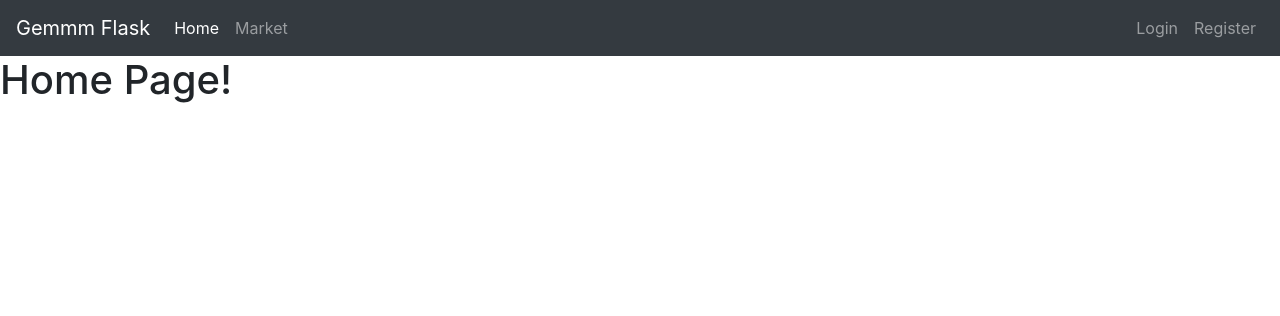
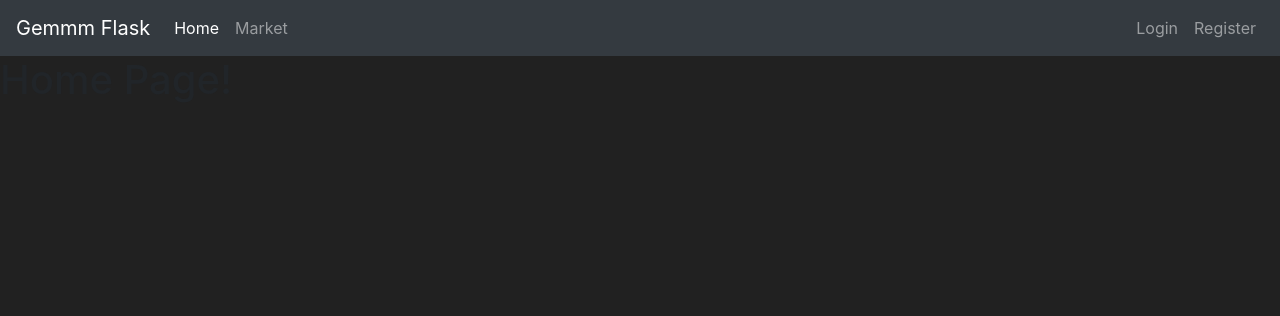
Before and after one commit to Zainab-Aamir-Khan/Flask-Practice, a Flask app: page / in a window 1280 px wide. Shown: the top 316 px of the page. Run offline with Flask 3, Linux system fonts and the light colour scheme.

Commit message:
practice

```diff
--- a/templates/home.html
+++ b/templates/home.html
@@ -58,4 +58,10 @@
     -->
 </body>
 
+<style>
+    body{
+        background-color: #212121;
+    }
+</style>
+
 </html>
```
